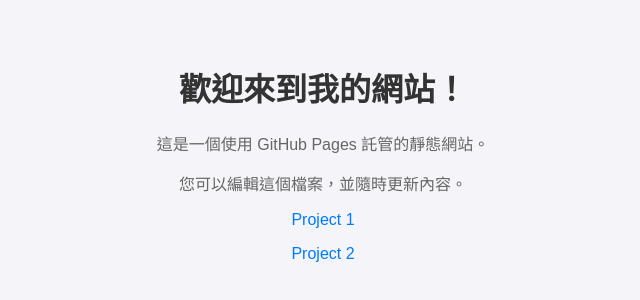
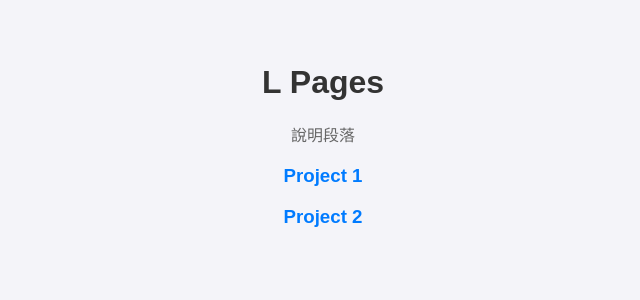
Before and after one commit to yeuling9300/yeuling9300.github.io, a plain HTML site: page index.html in a window 1280 px wide. Shown: the part 96-396 px from the top of the page, without its empty margins (317-957 px from the left). Drawn offline with Linux system fonts and the light colour scheme.

Commit message:
Update index.html

```diff
--- a/index.html
+++ b/index.html
@@ -29,10 +29,9 @@
     </style>
 </head>
 <body>
-    <h1>歡迎來到我的網站！</h1>
-    <p>這是一個使用 GitHub Pages 託管的靜態網站。</p>
-    <p>您可以編輯這個檔案，並隨時更新內容。</p>
-    <p><a href="https://pages.lukal93.com/project1/" target="_blank">Project 1</a></p>
-    <p><a href="https://pages.lukal93.com/project2/" target="_blank">Project 2</a></p>
+    <h1>L Pages</h1>
+    <p>說明段落</p>
+    <h3><a href="https://pages.lukal93.com/project1/" target="_blank">Project 1</a></h3>
+    <h3><a href="https://pages.lukal93.com/project2/" target="_blank">Project 2</a></h3>
 </body>
 </html>
```
